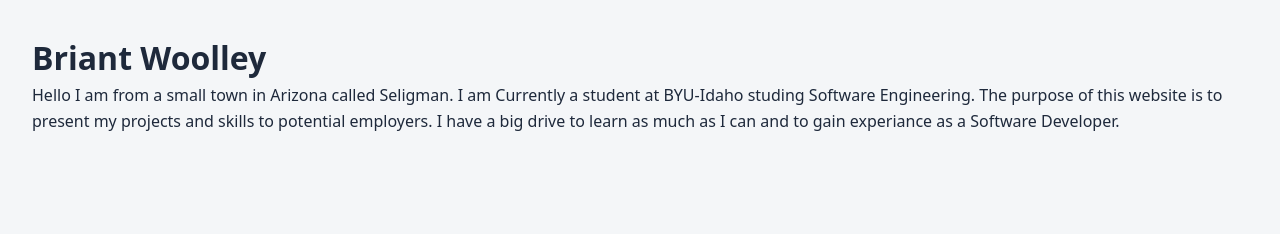
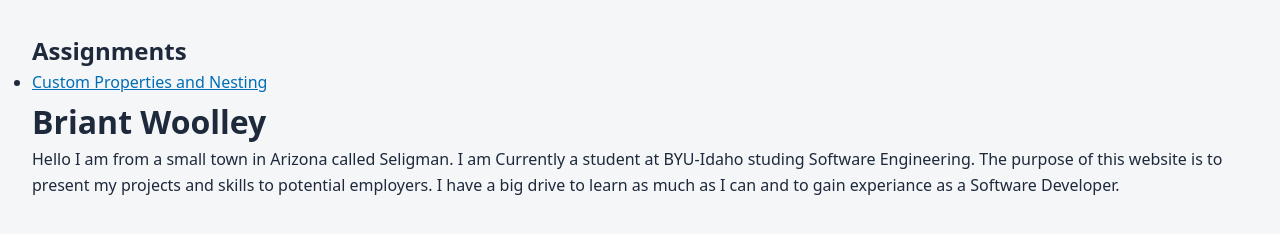
Before and after one commit to BriantLev1/Portfolio, a plain HTML site: page index.html in a window 1280 px wide. Drawn offline with Linux system fonts and the light colour scheme; files that its build step writes are made by us from their sources.

Commit message:
added link to page 2

```diff
--- a/index.html
+++ b/index.html
@@ -5,8 +5,19 @@
     <meta name="viewport" content="width=device-width, initial-scale=1.0">
     <title>Briant Woolley - Portfolio</title>
     <link rel="stylesheet" href="main.css">
+    <link rel="page2" href="unit-1/custom-properties/index.html">
 </head>
 <body>
+    <nav>
+    <h2>Assignments</h2>
+        <ul>
+            <li>
+                <a href="unit-1/custom-properties/index.html">
+                    Custom Properties and Nesting
+                </a>
+            </li>
+        </ul>
+    </nav>
     <head>
         <h1>Briant Woolley</h1>
         <p1>Hello I am from a small town in Arizona called Seligman. I am Currently a student at BYU-Idaho studing Software Engineering.
```
